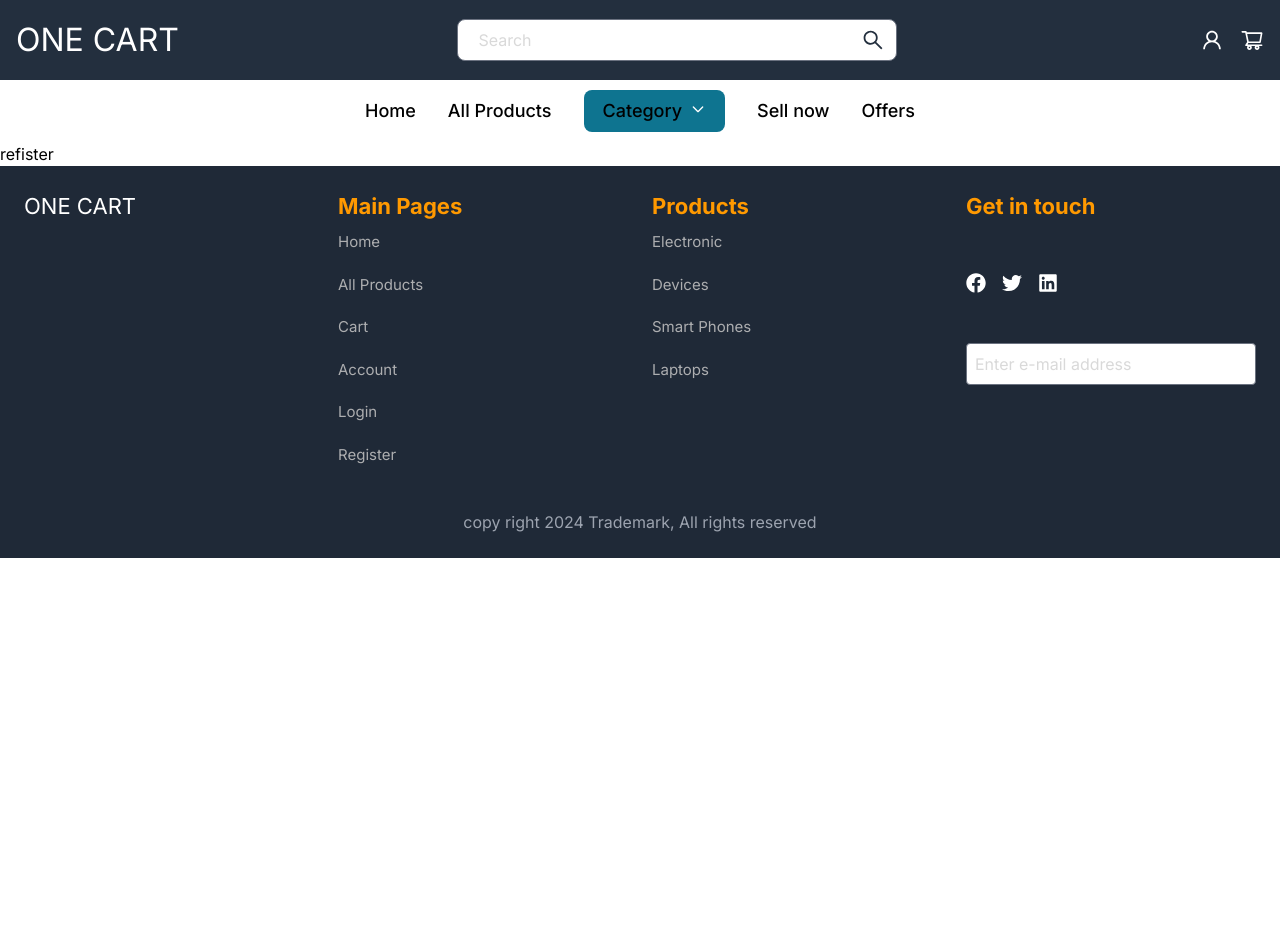
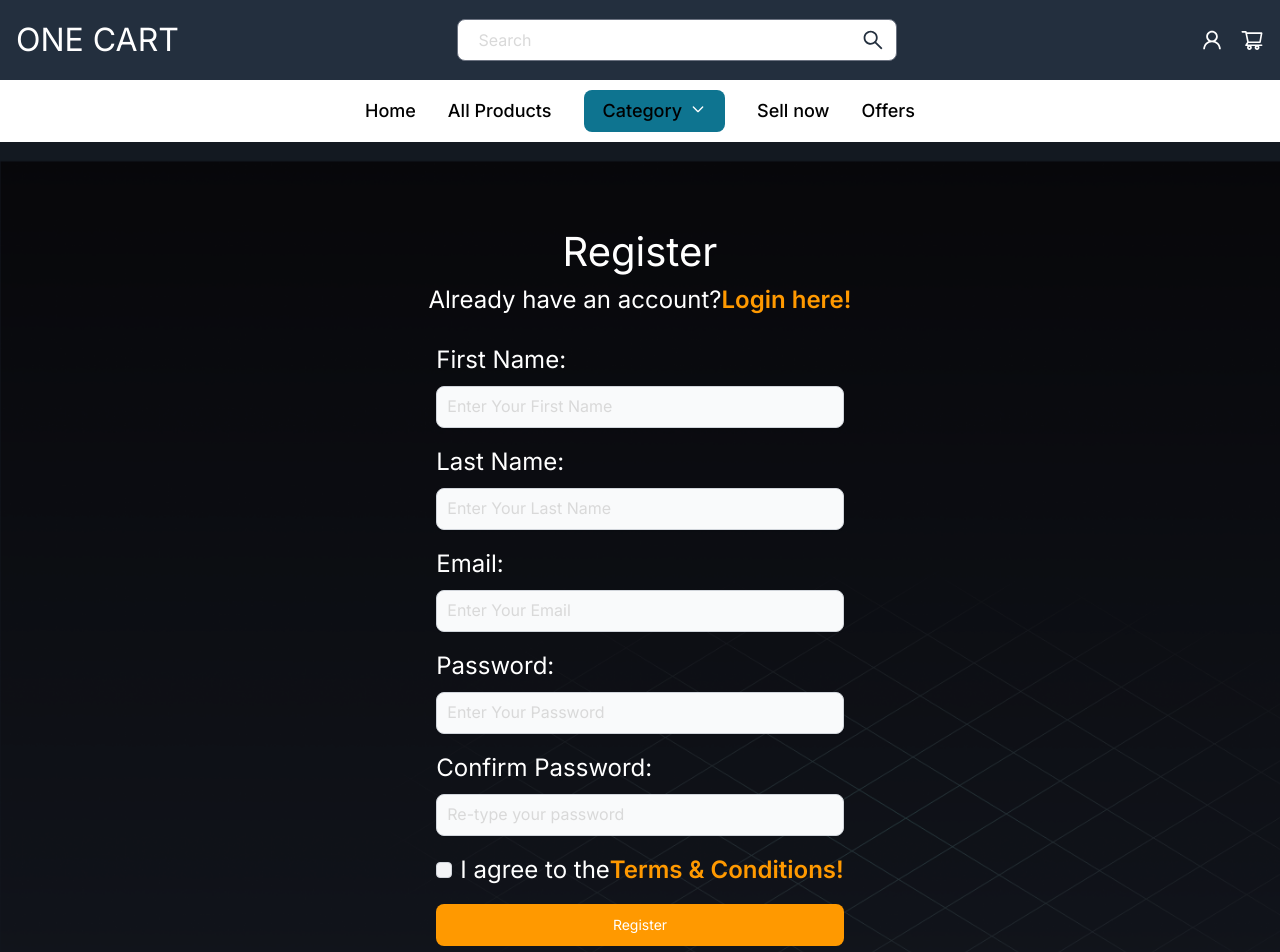
Before and after one commit to MohamedHosnyElKholy/Ecommerce-Multiples-, a Next.js app in the folder all-project/: page /register in a window 1280 px wide. Shown: the top 952 px of the page. Before the commit the page ends 800 px from the top, so only its background shows below. Built offline with nearby package versions, Linux system fonts and the light colour scheme.

Commit message:
resister

```diff
--- a/all-project/src/app/(page)/register/page.jsx
+++ b/all-project/src/app/(page)/register/page.jsx
@@ -1,9 +1,120 @@
-import React from 'react'
+"use client";
+import React from "react";
+import Link from "next/link";
+import { Button, Checkbox, Label, TextInput } from "flowbite-react";
+export default function Page() {
+  return (
+    <div className="register w-full flex flex-col justify-center items-center bg-gray-800 pt-[80px] pb-[80px]">
+      <div className="content text-center mb-6">
+        <h4 className="text-white text-[40px] font-normal">Register</h4>
+        <p className="text-white text-[24px] font-normal ">
+          Already have an account?
+          <Link href="/login" className="text-[#F90] font-semibold">
+            Login here!
+          </Link>
+        </p>
+      </div>
+      <form className="flex max-w-md flex-col gap-4">
+        <div>
+          <div className="mb-2 block">
+            <Label
+              htmlFor="email2"
+              value="First Name:"
+              className="text-white text-[24px] font-normal"
+            />
+          </div>
+          <TextInput
+            id="email2"
+            type="email"
+            placeholder="Enter Your First Name"
+            required
+            shadow
+          />
+        </div>
+        <div>
+          <div className="mb-2 block">
+            <Label
+              htmlFor="password2"
+              value="Last Name:"
+              className="text-white text-[24px] font-normal"
+            />
+          </div>
+          <TextInput
+            id="password2"
+            type="password"
+            placeholder="Enter Your Last Name"
+            required
+            shadow
+          />
+        </div>
+        <div>
+          <div className="mb-2 block">
+            <Label
+              htmlFor="repeat-password"
+              value="Email:"
+              className="text-white text-[24px] font-normal"
+            />
+          </div>
+          <TextInput
+            id="repeat-password"
+            type="password"
+            placeholder="Enter Your Email"
+            required
+            shadow
+          />
+        </div>
 
-export default function page() {
-  return (
-    <div>
-      refister
+        <div>
+          <div className="mb-2 block">
+            <Label
+              htmlFor="repeat-password"
+              value="Password:"
+              className="text-white text-[24px] font-normal"
+            />
+          </div>
+          <TextInput
+            id="repeat-password"
+            type="password"
+            placeholder="Enter Your Password"
+            required
+            shadow
+          />
+        </div>
+
+        <div>
+          <div className="mb-2 block">
+            <Label
+              htmlFor="repeat-password"
+              value="Confirm Password:"
+              className="text-white text-[24px] font-normal"
+            />
+          </div>
+          <TextInput
+            id="repeat-password"
+            type="password"
+            placeholder="Re-type your password"
+            required
+            shadow
+          />
+        </div>
+
+        <div className="flex items-center gap-2">
+          <Checkbox id="agree" className="text-[#F90]" />
+          <Label
+            htmlFor="agree"
+            className="flex text-white text-[24px] font-normal"
+          >
+            I agree to the
+            <p className="text-[#F90] font-semibold">Terms & Conditions!</p>
+          </Label>
+        </div>
+        <Button
+          type="submit"
+          className="bg-[#F90] text-white text-[24px] font-normal"
+        >
+          Register
+        </Button>
+      </form>
     </div>
-  )
+  );
 }
--- a/all-project/src/app/globals.css
+++ b/all-project/src/app/globals.css
@@ -53,3 +53,10 @@ border-radius: 50px;
   transition: transform 0.3s ease;
   z-index: 10; /* تأكد من أن العنصر يظهر فوق العناصر الأخرى */
 }
+
+.register{
+  background-image: url('../../src/images/background-dark-gradient-overlay-with-grid\ 1.png');
+  background-position: center center;
+  background-size: cover;
+  background-repeat: no-repeat;
+}
```
Also changed, not shown: all-project/src/images/background-dark-gradient-overlay-with-grid 1.png (added).
